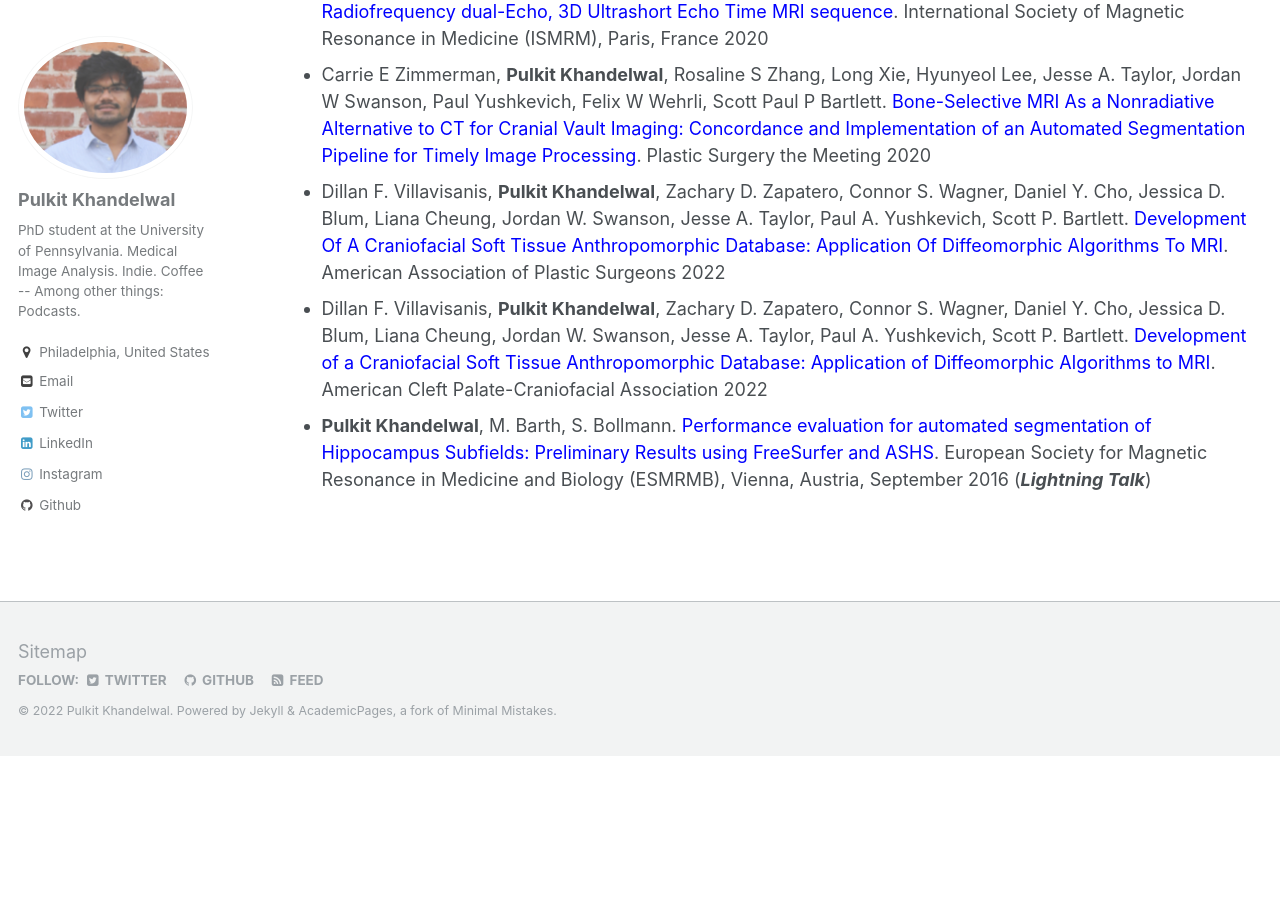
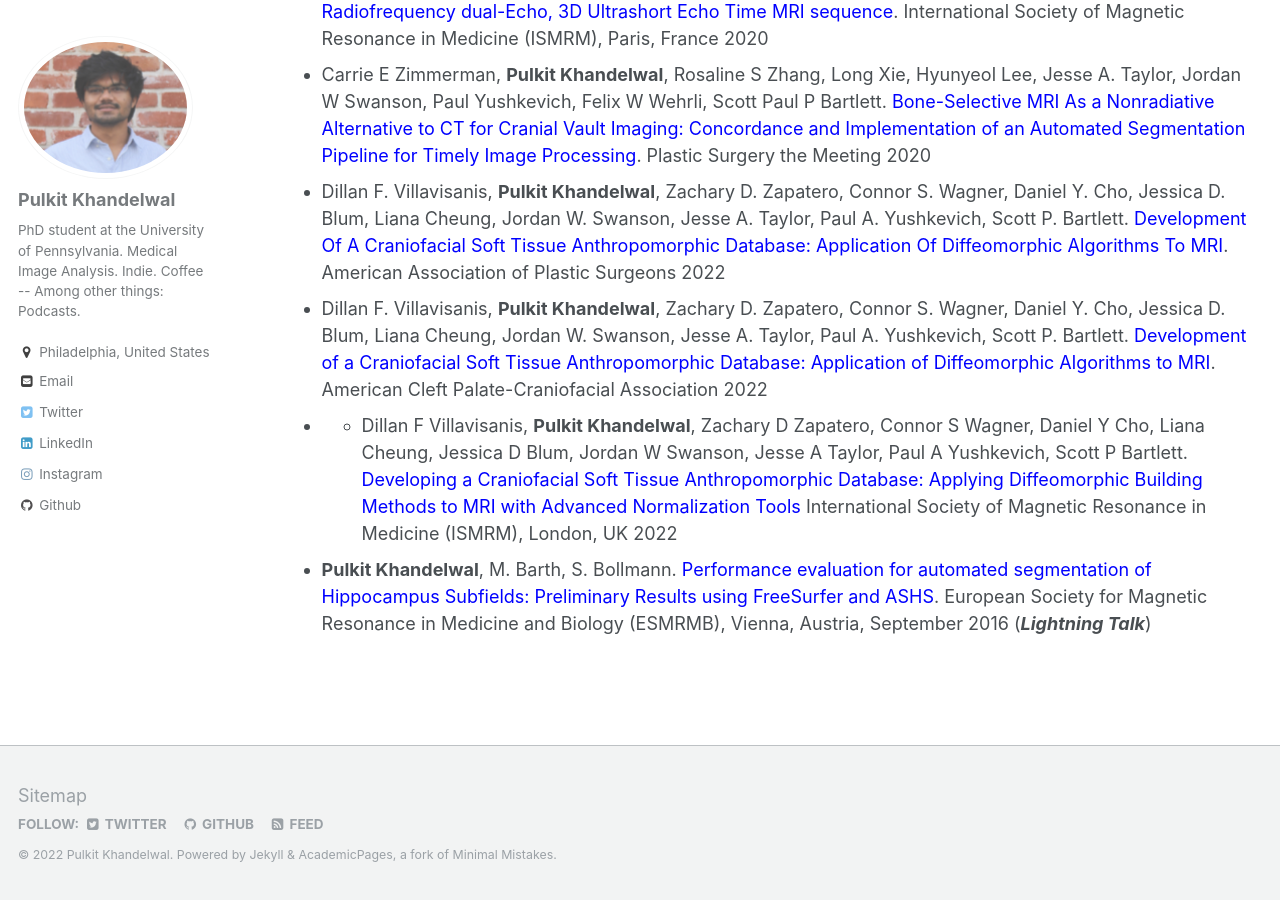
Before and after one commit to Pulkit-Khandelwal/pulkit-khandelwal.github.io, a Jekyll site: the page built from _pages/publications.md, in a window 1280 px wide and 900 px high, scrolled down 1443 px. Built offline with Jekyll 4.4.1, drawn with Linux system fonts in a browser that asks for light colours; before the commit the page ends 2199 px from its top, so only the background shows below that.

Commit message:
Update publications.md

```diff
--- a/_pages/publications.md
+++ b/_pages/publications.md
@@ -50,6 +50,8 @@ Nonradiative Alternative to CT for Cranial Vault Imaging: Concordance and Implem
 Segmentation Pipeline for Timely Image Processing</span>. Plastic Surgery the Meeting 2020
 * Dillan F. Villavisanis, **Pulkit Khandelwal**, Zachary D. Zapatero, Connor S. Wagner, Daniel Y. Cho, Jessica D. Blum, Liana Cheung, Jordan W. Swanson, Jesse A. Taylor, Paul A. Yushkevich, Scott P. Bartlett. <span style="color:blue">Development Of A Craniofacial Soft Tissue Anthropomorphic Database: Application Of Diffeomorphic Algorithms To MRI</span>. American Association of Plastic Surgeons 2022
 * Dillan F. Villavisanis, **Pulkit Khandelwal**, Zachary D. Zapatero, Connor S. Wagner, Daniel Y. Cho, Jessica D. Blum, Liana Cheung, Jordan W. Swanson, Jesse A. Taylor, Paul A. Yushkevich, Scott P. Bartlett. <span style="color:blue">Development of a Craniofacial Soft Tissue Anthropomorphic Database: Application of Diffeomorphic Algorithms to MRI</span>. American Cleft Palate-Craniofacial Association 2022
+* * Dillan F Villavisanis, **Pulkit Khandelwal**, Zachary D Zapatero, Connor S Wagner, Daniel Y Cho, Liana Cheung, Jessica D Blum, Jordan W Swanson, Jesse A Taylor, Paul A Yushkevich, Scott P Bartlett. <span style="color:blue">Developing a Craniofacial Soft Tissue Anthropomorphic Database: Applying Diffeomorphic Building Methods to MRI with Advanced Normalization Tools</span> International Society of Magnetic
+Resonance in Medicine (ISMRM), London, UK 2022
 * **Pulkit Khandelwal**, M. Barth, S. Bollmann. <span style="color:blue">Performance evaluation for automated segmentation of Hippocampus
 Subfields: Preliminary Results using FreeSurfer and ASHS</span>. European Society for Magnetic Resonance in
 Medicine and Biology (ESMRMB), Vienna, Austria, September 2016 (***Lightning Talk***)
```
